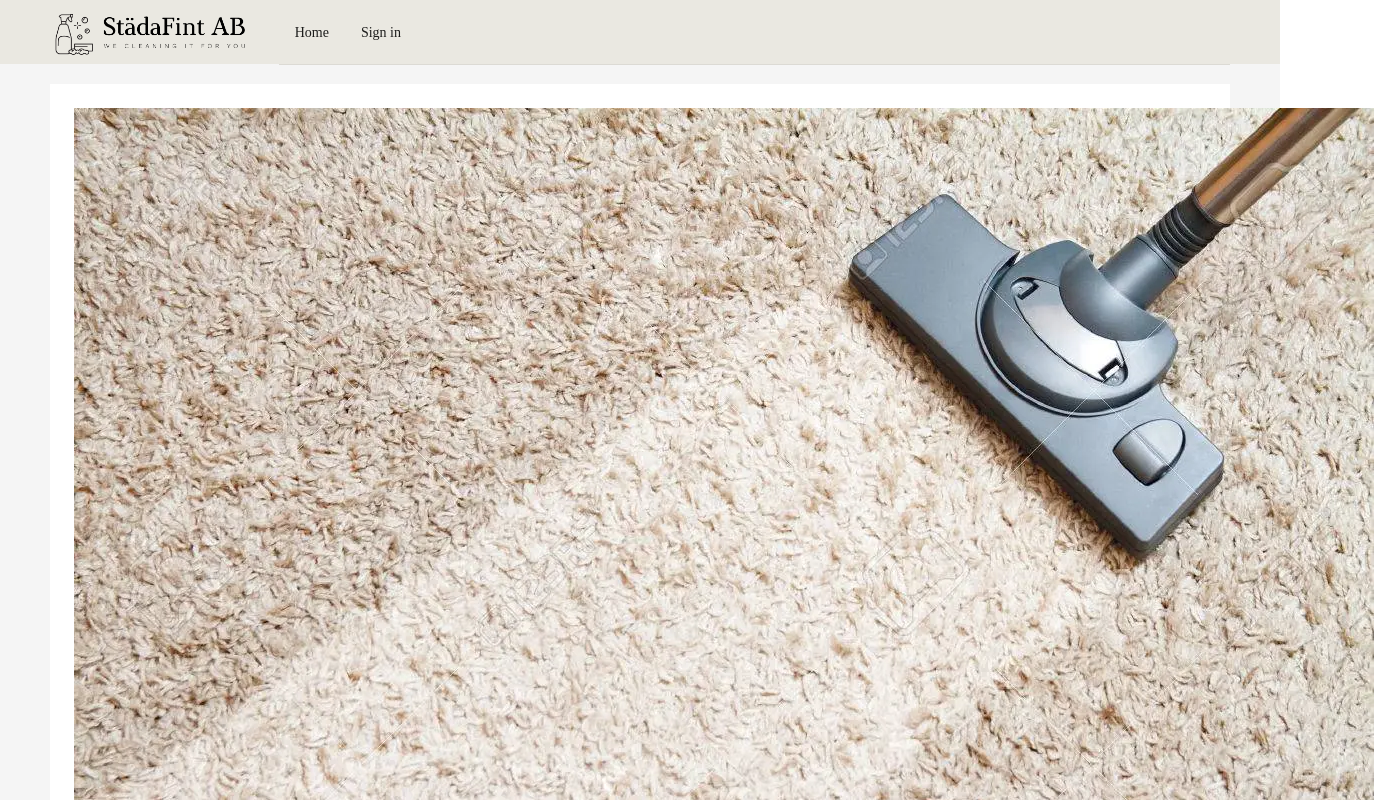
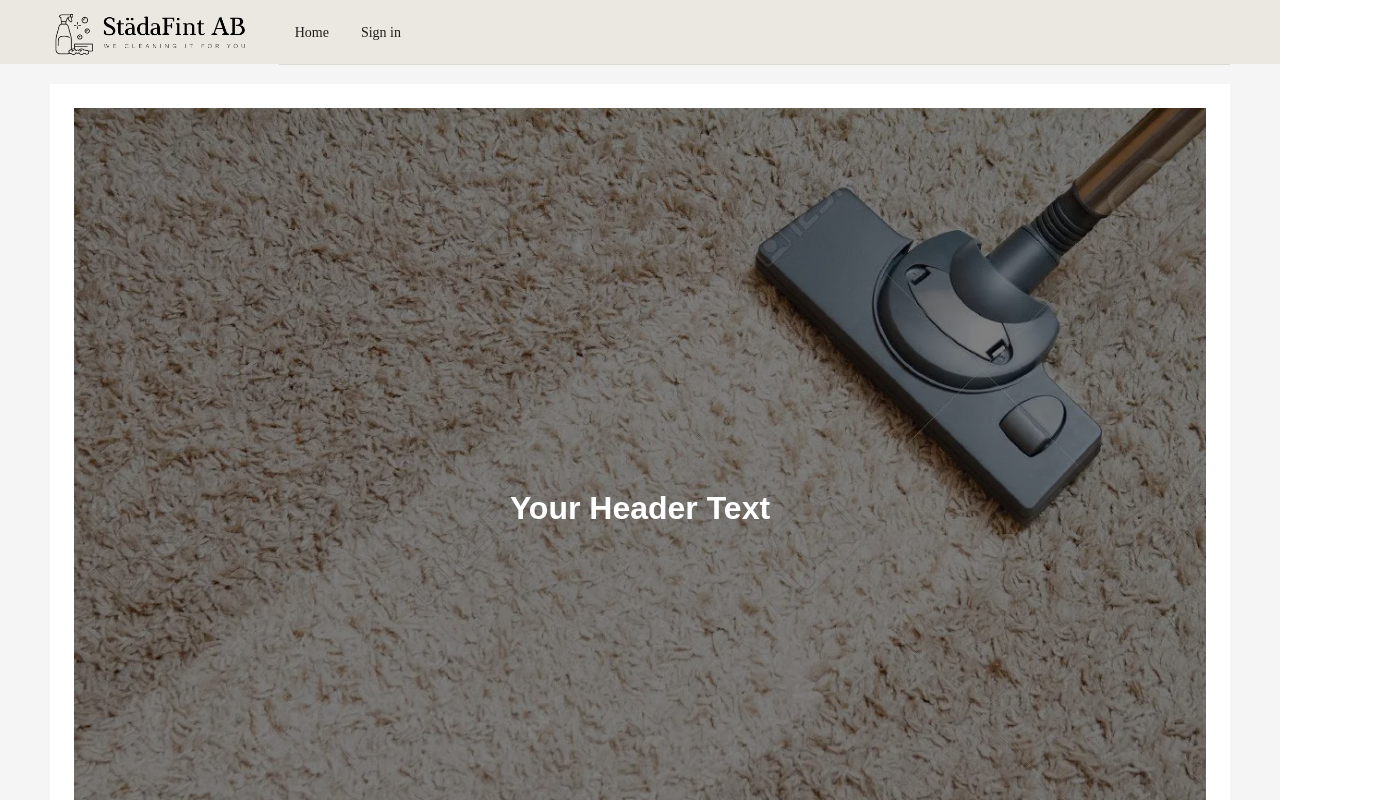
Before and after one commit to sherii190/Booking, a React (Create React App) app in the folder frontend/: page / in a window 1280 px wide. Shown: the top 800 px of the page, 1374 px wide, since content can reach past the window. Built offline with nearby package versions, Linux system fonts and the light colour scheme.

Commit message:
Banner darken

```diff
--- a/frontend/src/pages/Home/Home.css
+++ b/frontend/src/pages/Home/Home.css
@@ -53,22 +53,45 @@ h1{
 }
 
 .header-container{
-    background-size: cover;
-    align-items: center;
-    justify-content: center;
+  position: relative;
+  background: url('./header_img.jpg');
+  background-size: cover;
+  background-position: center;
+  height: 100vh;
+  display: flex;
+  align-items: center;
+  justify-content: center;
+}
 
+.header-container::before {
+  content: ""; /* Create a pseudo-element to serve as the overlay */
+  position: absolute;
+  top: 0;
+  left: 0;
+  width: 100%;
+  height: 100%;
+  background-color: rgba(0, 0, 0, 0.5); /* Set the color and transparency of the overlay */
+}
 
-}
 .header-img{
     display: flex;
     flex-wrap: wrap;
     width: 100%;
-  background: linear-gradient(
-      rgba(255, 255, 255, 0.5),
-      rgba(255, 255, 255, 0.5)
-      ),
+    filter: brightness(0.7); /* Make the image a bit darker */
+    background-color: rgba(0, 0, 0, 0.5); /* Set the color and transparency of the overlay */
 }
 
+.header-text {
+  position: absolute;
+  top: 50%; /* Position the text in the center of the header container */
+  left: 50%;
+  transform: translate(-50%, -50%); /* Center the text using translate */
+  color: white;
+  text-align: center;
+  font-size: 2rem;
+  font-weight: bold;
+  font-family: Arial, sans-serif;
+}
 
 .site-layout-content {
   min-height: 280px;
--- a/frontend/src/pages/Home/Home.tsx
+++ b/frontend/src/pages/Home/Home.tsx
@@ -8,9 +8,10 @@ export const Home = () => {
 
     return (
         <div>
-            <div className='header-container'>
-                <img className="Header-image" src='./header_img.jpg' alt="error" />
-                </div>
+            <div className="header-container">
+
+        <div className="header-text">Your Header Text</div>
+      </div>
             <hr />
             <h1>Vad kan vi hjälpa dig med?</h1>
             <hr />
```
Also changed, not shown: frontend/src/pages/Home/header_img.jpg (renamed from frontend/public/header_img.jpg).
